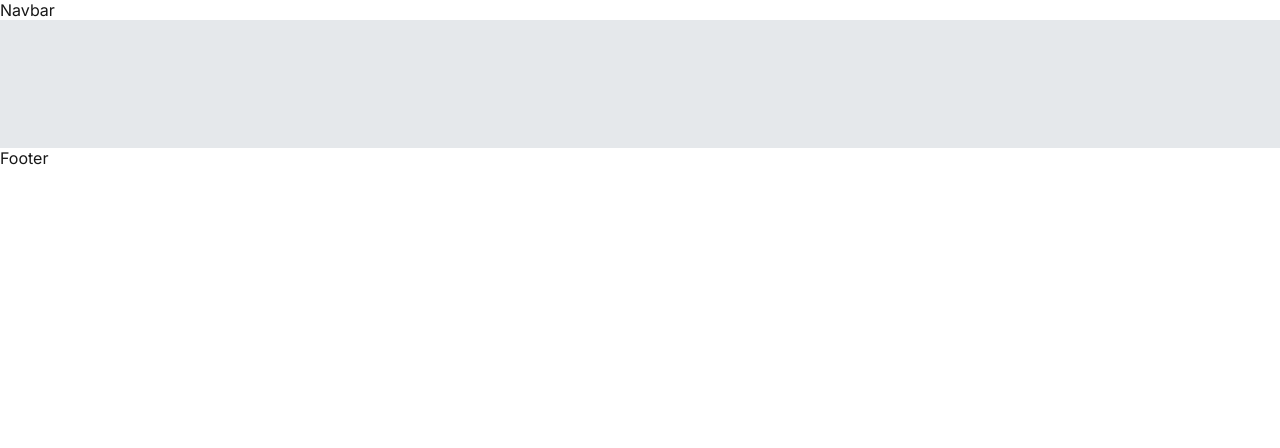
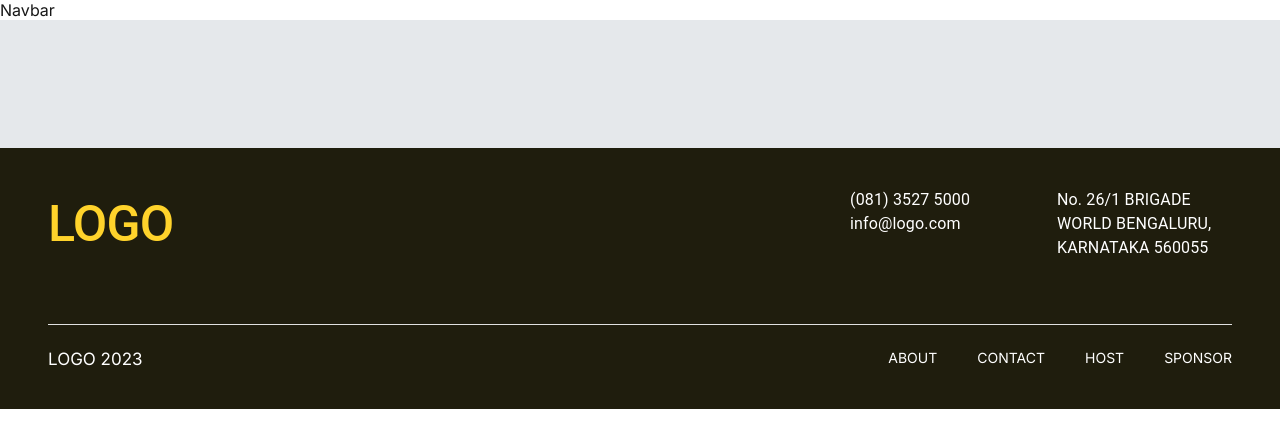
Before and after one commit to JagadeeshTalari/event-management-app, a Next.js app: page / in a window 1280 px wide. Shown: the top 448 px of the page. Built offline with nearby package versions, Linux system fonts and the light colour scheme.

Commit message:
footer added

```diff
--- a/src/components/Footer.jsx
+++ b/src/components/Footer.jsx
@@ -1,6 +1,181 @@
-const Footer = () => {
+import { Box, Divider, Stack, Typography } from "@mui/material";
+
+export default function Footer() {
   return (
-    <div>Footer</div>
-  )
+    <>
+      <Box
+        m={0}
+        p={5}
+        px={6}
+        sx={{
+          bgcolor: "#1f1d0d",
+        }}
+      >
+        <Stack
+          direction={{
+            sm: "row",
+            xs: "column",
+          }}
+          justifyContent="space-between"
+          alignItems={{
+            sm: "center",
+            xs: "top",
+          }}
+          mb={{
+            sm: 8,
+            xs: 2,
+          }}
+        >
+          <Typography
+            variant="h1"
+            component="div"
+            sx={{
+              color: "#FFD32B",
+              fontWeight: 500,
+              fontSize: {
+                md: 50,
+                sm: 40,
+                xs: 30,
+              },
+            }}
+          >
+            LOGO
+          </Typography>
+          <Stack
+            direction="row"
+            spacing={4}
+            mt={{
+              sm: 0,
+              xs: 3,
+            }}
+          >
+            <Typography
+              sx={{
+                color: "white",
+                maxWidth: {
+                  md: "175px",
+                  sm: "125px",
+                  xs: "80px",
+                },
+                fontSize: {
+                  md: 16,
+                  sm: 12,
+                  xs: 8,
+                },
+              }}
+            >
+              (081) 3527 5000 info@logo.com
+            </Typography>
+            <Typography
+              sx={{
+                color: "white",
+                maxWidth: {
+                  md: "175px",
+                  sm: "125px",
+                  xs: "80px",
+                },
+                fontSize: {
+                  md: 16,
+                  sm: 12,
+                  xs: 8,
+                },
+              }}
+            >
+              No. 26/1 BRIGADE WORLD BENGALURU, KARNATAKA 560055
+            </Typography>
+          </Stack>
+        </Stack>
+        <Divider sx={{ bgcolor: "white" }}></Divider>
+        <Stack
+          direction="row"
+          justifyContent="space-between"
+          mt={{
+            md: 3,
+            sm: 2,
+            xs: 1,
+          }}
+        >
+          <Box
+            sx={{
+              color: "white",
+              fontSize: {
+                md: 17,
+                sm: 16,
+                xs: 9,
+              },
+            }}
+          >
+            {" "}
+            LOGO 2023
+          </Box>
+          <Stack direction="row" spacing={{ xs: 2, sm: 3, md: 5 }}>
+            <Typography
+              variant="body"
+              sx={{
+                color: "white",
+                fontSize: {
+                  md: 14,
+                  sm: 12,
+                },
+                display: {
+                  sm: "block",
+                  xs: "none",
+                },
+              }}
+            >
+              ABOUT
+            </Typography>
+            <Typography
+              variant="body"
+              sx={{
+                color: "white",
+                fontSize: {
+                  md: 14,
+                  sm: 12,
+                },
+                display: {
+                  sm: "block",
+                  xs: "none",
+                },
+              }}
+            >
+              CONTACT
+            </Typography>
+            <Typography
+              variant="body"
+              sx={{
+                color: "white",
+                fontSize: {
+                  md: 14,
+                  sm: 12,
+                },
+                display: {
+                  sm: "block",
+                  xs: "none",
+                },
+              }}
+            >
+              HOST
+            </Typography>
+            <Typography
+              variant="body"
+              sx={{
+                color: "white",
+                fontSize: {
+                  md: 14,
+                  sm: 12,
+                },
+                display: {
+                  sm: "block",
+                  xs: "none",
+                },
+              }}
+            >
+              SPONSOR
+            </Typography>
+          </Stack>
+        </Stack>
+      </Box>
+    </>
+  );
 }
-export default Footer
```
